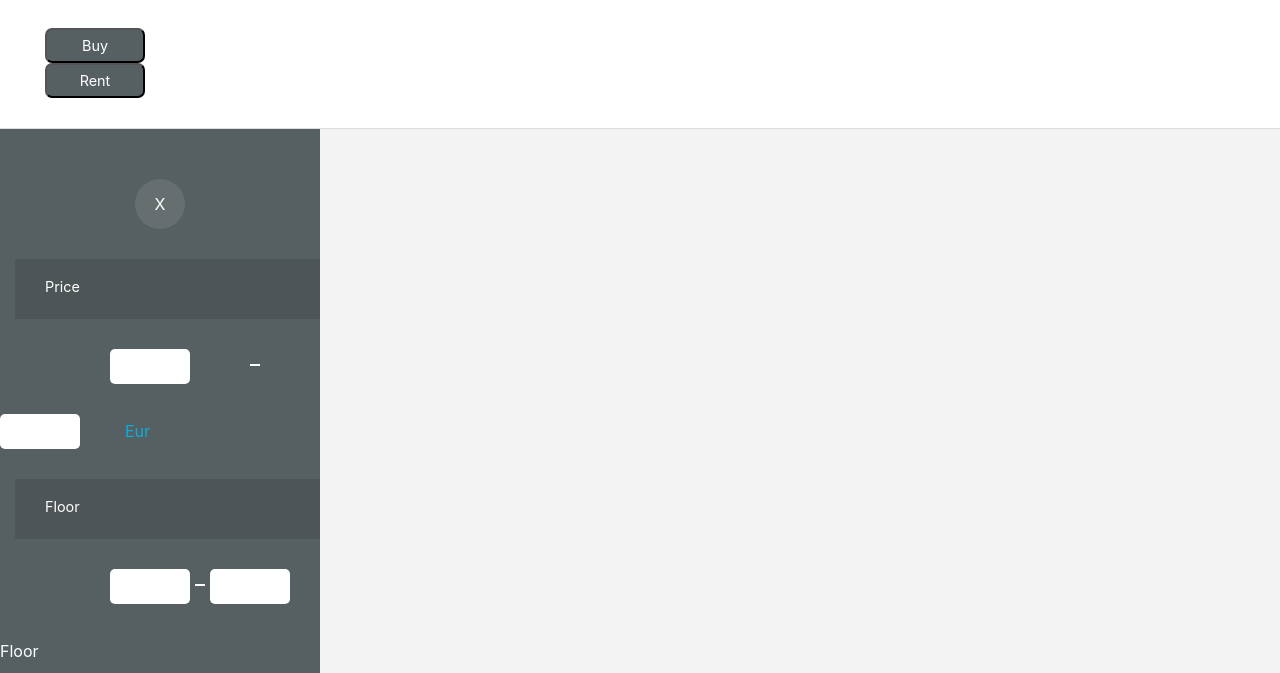
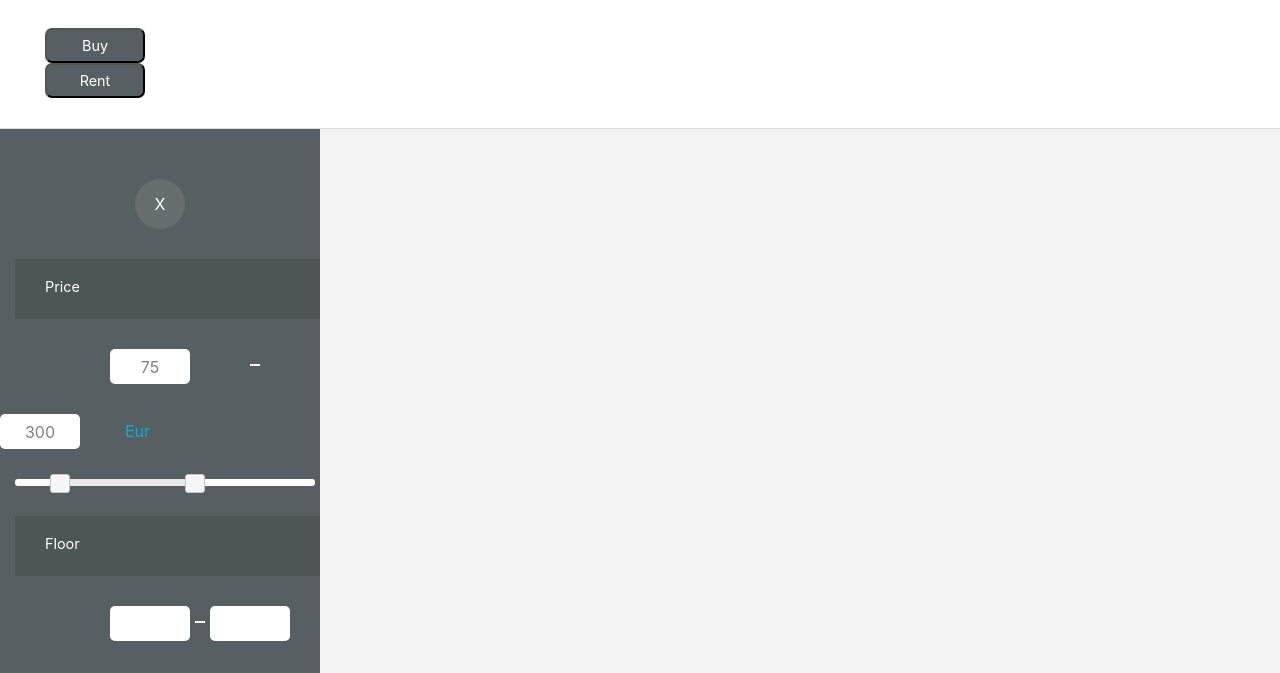
Before and after one commit to stecor/RealEstate_Fastek, a plain HTML site: page index.html in a window 1280 px wide. Shown: the part 104-777 px from the top of the page. Drawn offline with nearby package versions, Linux system fonts and the light colour scheme.

Commit message:
range price slider

```diff
--- a/css/master.css
+++ b/css/master.css
@@ -120,11 +120,26 @@
 
 .min-price{
   margin-left: 110px;
+  text-align: center;
 }
 
 .max-price{
   margin-right: 45px;
+  text-align: center;
 }
+
+.range-interval{
+  margin-top: 30px;
+}
+
+#slider-range{
+  height: 7px;
+  width: 300px;
+  margin: auto;
+
+  border: none;
+}
+
 
 .min-floor,.max-floor{
   width: 80px;
--- a/index.html
+++ b/index.html
@@ -6,8 +6,12 @@
     <title>Fastek</title>
     <link rel="stylesheet" href="/css/master.css">
     <link rel="stylesheet" href="/css/bootstrap.min.css">
-    <script type="text/javascript" src="/js/jquery-3.3.1.min.js"></script>
+    <link rel="stylesheet" href="https://code.jquery.com/ui/1.12.1/themes/base/jquery-ui.css">
+    <script src="https://code.jquery.com/jquery-1.12.4.js"></script>
+    <script src="https://code.jquery.com/ui/1.12.1/jquery-ui.js"></script>
+
     <script type="text/javascript" src="/js/bootstrap.min.js"></script>
+    <script type="text/javascript" src="/js/main.js"></script>
   </head>
   <body>
     <div class="container-fluid">
@@ -31,9 +35,12 @@
           <button type="button" name="button" class="buttonX ">X</button>
           <div class="select price mx-auto">Price</div>
           <div class="range-price row">
-            <input class="min-price"/>
+            <input class="min-price" id="min-price" />
             <div class="divisory mx-auto"></div>
-            <input class="max-price"/><span class="label-eur" >Eur</span>
+            <input class="max-price" id="max-price"/><span class="label-eur" >Eur</span>
+          </div>
+          <div class="range-interval">
+            <div id="slider-range"></div>
           </div>
           <div class="select floor mx-auto">Floor</div>
           <div class="range-floor row">
--- a/js/main.js
+++ b/js/main.js
@@ -0,0 +1,16 @@
+
+//Slider range jquery-ui
+$( function() {
+    $( "#slider-range" ).slider({
+      range: true,
+      min: 0,
+      max: 500,
+      values: [ 75, 300 ],
+      slide: function( event, ui ) {
+        $( "#min-price" ).val( ui.values[ 0 ]  );
+        $( "#max-price" ).val( ui.values[ 1 ]  );
+      }
+    });
+    $( "#min-price" ).val(  $( "#slider-range" ).slider( "values", 0 ) );
+    $( "#max-price" ).val(  $( "#slider-range" ).slider( "values", 1 ) );
+  } );
```
